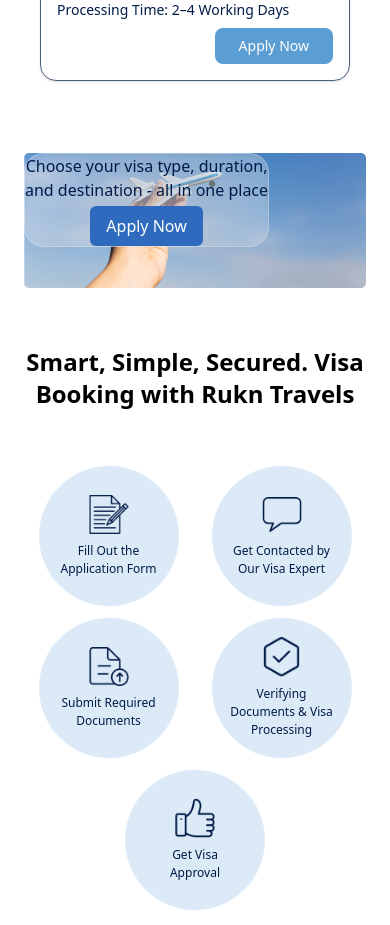
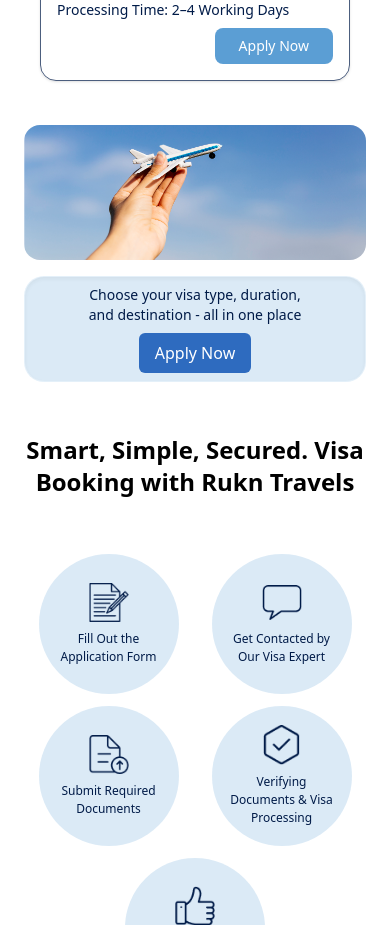
Before and after one commit to Fica-Web/Smart-Travels, a React (Vite) app in the folder frontend/: page /bookings/visa in a window 390 px wide. Shown: the part 1620-2545 px from the top of the page. Built offline with nearby package versions, Linux system fonts and the light colour scheme; no server answers.

Commit message:
improve alignment in CustomDatePicker and enhance responsiveness in ImageBox

```diff
--- a/frontend/src/components/HomeSection/BookingPage/Flightpage/ImageSection.jsx
+++ b/frontend/src/components/HomeSection/BookingPage/Flightpage/ImageSection.jsx
@@ -43,7 +43,8 @@ const ImageSection = () => {
         dateFormat: "yyyy-MM-dd",
         placeholderText: "Choose your dates",
         minDate: today,
-  popperPlacement: "bottom-end", // 👈 calendar below input
+        popperPlacement: "bottom-end",
+         // 👈 calendar below input
         popperModifiers: [
           {
             name: "preventOverflow",
--- a/frontend/src/components/HomeSection/BookingPage/ImageBox.jsx
+++ b/frontend/src/components/HomeSection/BookingPage/ImageBox.jsx
@@ -1,8 +1,7 @@
-import React, { useState } from 'react'
-import img from '../../../assets/image/booking/visa/visa.png'
+import React, { useState } from 'react';
+import img from '../../../assets/image/booking/visa/visa.png';
 import ReusableModal from '../../reusable/ReusableModal';
 import ContactForm from '../../reusable/ContactForm';
-
 
 const ImageBox = () => {
   const [open, setOpen] = useState(false);
@@ -14,44 +13,57 @@ const ImageBox = () => {
     setOpen(false); // ✅ Closes modal after successful submit
   };
 
-
-    return (
-        <div className="relative w-full inline-block mt-10 ">
-            {/* Small box above */}
-            <div className="absolute items-center md:p-7 md:px-14 md:bottom-8 md:right-19 rounded-[20px] border border-white/25 bg-white/25 backdrop-blur-3xl shadow-inner inset 0px 2px 6px 0px rgba(0, 0, 0, 0.1)
-   text-title-blue text-white">
-                <p className="text-md sm:text-base text-secondary-blue  pb-1 md:pb-4 text-center">
+  // Box content as a reusable JSX block
+  const BoxContent = () => (
+    <div
+      className="p-2  md:p-7 px-1 md:px-10
+        max-w-full sm:max-w-[400px]
+        rounded-[20px] border border-white/25 sm:bg-[#4A94D0]/20 md:bg-white/25 backdrop-blur-3xl shadow-inner
+        text-white bg-[#4A94D0]/20 "
+    >
+      <p className="text-sm sm:text-base text-secondary-blue pb-2 sm:pb-4 text-center">
         Choose your visa type, duration,<br /> and destination - all in one place
       </p>
 
-                <div className="flex justify-center ">
+      <div className="flex justify-center">
         <button
           onClick={openModal}
-                        className="w-auto md:w-[153px] px-4 py-2 rounded-md cursor-pointer text-white transition duration-200 bg-[#2e6bbf] hover:bg-[#4a94d0]">
+          className="w-auto md:w-[153px] px-4 py-2 rounded-md cursor-pointer text-white transition duration-200 bg-[#2e6bbf] hover:bg-[#4a94d0]"
+        >
           Apply Now
         </button>
         <ReusableModal open={open} onClose={closeModal} title="Apply for Visa">
           <ContactForm
             buttonText="Apply Now"
-                            showCountrySelect={true} // ✅ Only here!
+            showCountrySelect={true}
             showLocationSelect={true}
             hideMessageField={true}
-                            destination={{
-                                serviceType: 'visa',
-                            }}
-                            onSuccess={ handleFormSuccess }
+            destination={{ serviceType: 'visa' }}
+            onSuccess={handleFormSuccess}
           />
         </ReusableModal>
-
       </div>
     </div>
+  );
 
+  return (
+    <div className="relative w-full inline-block mt-3 md:mt-10">
+      {/* Image */}
+      <img src={img} alt="" className="w-full h-auto rounded-2xl" />
 
-            {/* Image */}
-            <img src={img} alt="" className="w-full h-auto" />
+      {/* Show below image on mobile */}
+      <div className="block sm:hidden mt-4">
+        <BoxContent />
       </div>
 
-    )
-}
+      {/* Show over image (bottom-right) on sm and above */}
+      <div
+        className="hidden sm:block absolute bottom-4 right-4 sm:bottom-6 sm:right-6 md:bottom-8 md:right-10"
+      >
+        <BoxContent />
+      </div>
+    </div>
+  );
+};
 
-export default ImageBox
+export default ImageBox;
--- a/frontend/src/components/HomeSection/HomePage/Destination.jsx
+++ b/frontend/src/components/HomeSection/HomePage/Destination.jsx
@@ -1,5 +1,5 @@
 import React from 'react'
-import { useRef, useState ,useEffect} from 'react';
+import { useRef, useState, useEffect } from 'react';
 import SectionHeading from '../../reusable/SectionHeading'
 import { useNavigate } from 'react-router-dom';
 import { useLocation } from 'react-router-dom';
@@ -89,7 +89,7 @@ useEffect(() => {
           }}
           className="destinationSwiper"
         >
-          {Array.isArray(destinations) && destinations.slice(0, 6).map((destination, index)=> (
+          {Array.isArray(destinations) && destinations.slice(0, 6).map((destination, index) => (
             <SwiperSlide key={index} >
               <div
                 onClick={() => navigate(`/bookings/trips/${destination.slug}`)}
--- a/frontend/src/components/reusable/CustomDatePicker.jsx
+++ b/frontend/src/components/reusable/CustomDatePicker.jsx
@@ -2,27 +2,31 @@ import React from 'react';
 import DatePicker from 'react-datepicker';
 import 'react-datepicker/dist/react-datepicker.css';
 
-const CustomDatePicker = (props) => {
+const CustomDatePicker = ({ value, onChange, ...rest }) => {
   return (
     <div className="relative z-20">
-            {/* Inline style injection for datepicker popup */}
       <style>
   {`
-
     .react-datepicker__triangle {
       display: none !important;
     }
-    /* Popup z-index */
+
     .react-datepicker-popper {
       z-index: 50 !important;
+      transform: translateX(-50px) translateY(20px) !important; /* combine both shifts */
+  margin-left: -4px; /* optional: additional adjustment */
     }
 
-
-
-    /* Header styling */
     .react-datepicker__header {
       background-color: #E0F0FF !important;
       color: #001B48 !important;
+        border-bottom: none !important; /* removes the line */
+  box-shadow: none !important;    /* removes any shadow */
+    }
+
+    .react-datepicker__current-month {
+      font-size: 0.9rem !important; /* reduce month name size */
+      font-weight: 600;
     }
 
     .react-datepicker__day-name {
@@ -30,34 +34,42 @@ const CustomDatePicker = (props) => {
       font-weight: 500;
     }
 
-    /* Disabled days */
     .react-datepicker__day--disabled {
       color: #005BF0 !important;
       opacity: 30% !important;
       cursor: not-allowed !important;
     }
 
-    /* Valid days */
     .react-datepicker__day:not(.react-datepicker__day--disabled) {
       color: #001B48 !important;
     }
 
-    /* Selected day */
-    .react-datepicker__day--selected,
-    .react-datepicker__day--keyboard-selected {
+   .react-datepicker__day--selected {
   background-color: #E0F0FF !important;
   color: #001B48 !important;
 }
 
+.react-datepicker__day--keyboard-selected:not(.react-datepicker__day--outside-month) { ... }
 
+
+.react-datepicker__day--keyboard-selected:not(.react-datepicker__day--outside-month) {
+  background-color: transparent !important;
+  color: inherit !important;
+}
+
+
+    .react-datepicker__day--outside-month {
+      visibility: hidden !important;
+    }
   `}
 </style>
 
 
-
-
       <DatePicker
-                {...props} />
+        selected={value}       // ✅ controlled value
+        onChange={onChange}    // ✅ controlled change handler
+        {...rest}
+      />
     </div>
   );
 };
```
Also changed, not shown: frontend/src/components/HomeSection/BookingPage/VisaProcessSteps.jsx (indentation only). Lines whose indentation alone changed are shown as unchanged.
